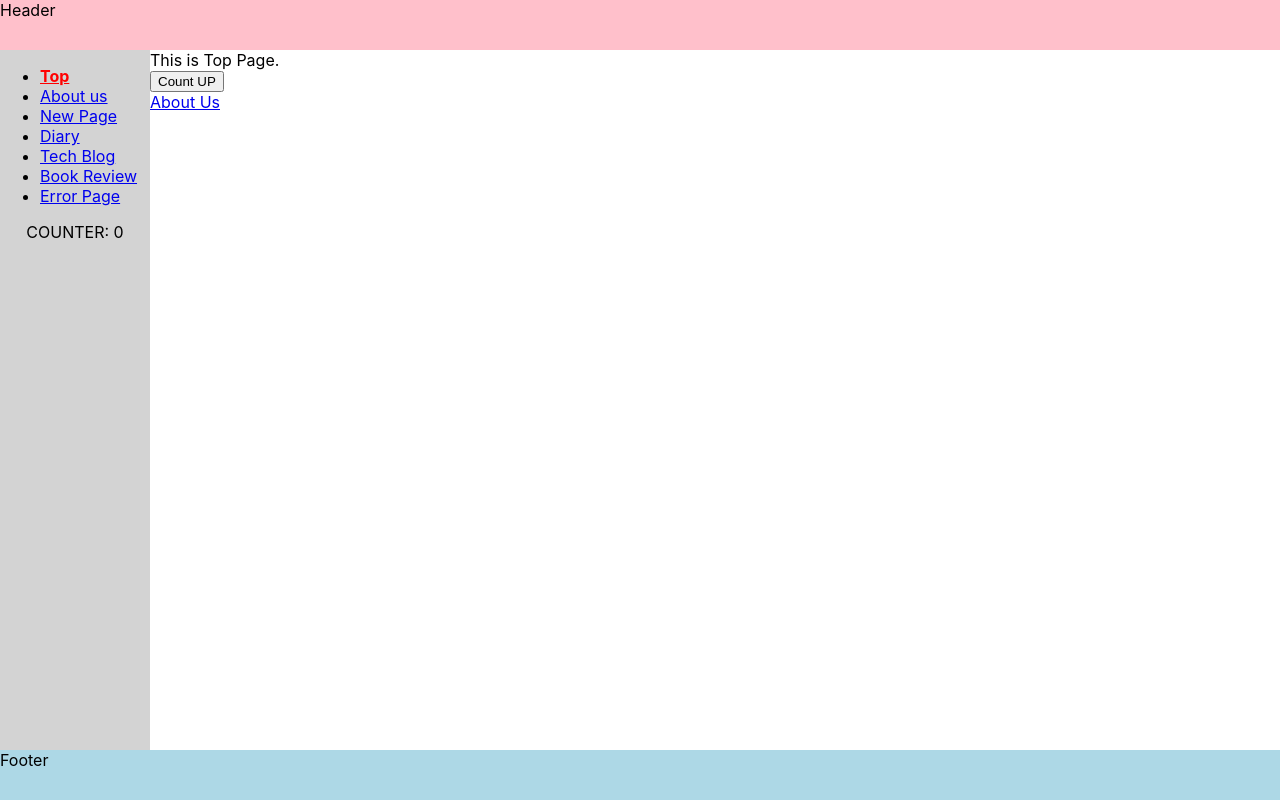
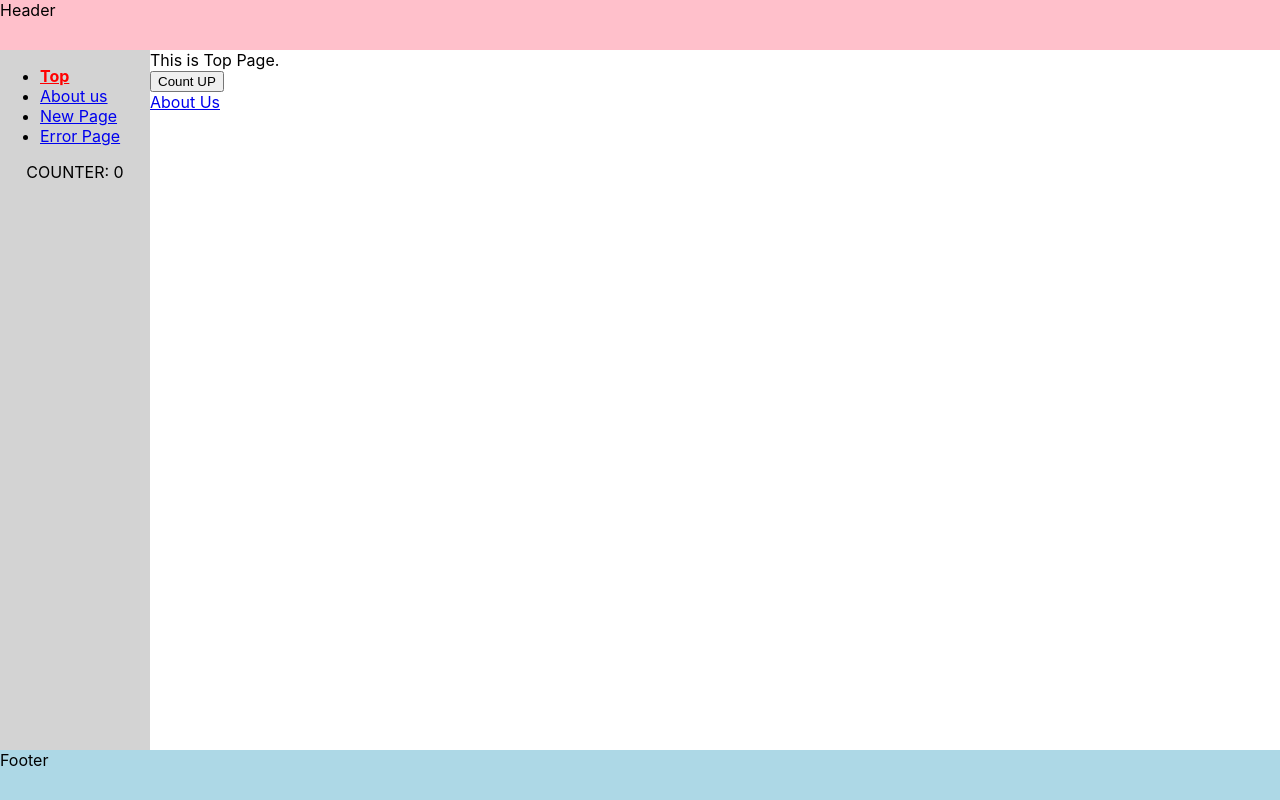
Before and after one commit to kagyuu/ReactExam, a React (Create React App) app in the folder 04_react_router/my-router/: page / in a window 1280 px wide. Built offline with nearby package versions, Linux system fonts and the light colour scheme.

Commit message:
generate menu items from atom family or recoil

```diff
--- a/04_react_router/my-router/src/MenuPage.js
+++ b/04_react_router/my-router/src/MenuPage.js
@@ -1,9 +1,11 @@
 import {NavLink} from 'react-router-dom';
 import {useRecoilValue} from "recoil";
 import {counterAtom} from "./logic/state";
+import {articleListSelector} from "./logic/state";
 
 export default function MenuPage() {
     const count = useRecoilValue(counterAtom);
+    const articleList = useRecoilValue(articleListSelector);
 
     return (
         <>
@@ -11,9 +13,13 @@ export default function MenuPage() {
                 <li><NavLink to="/">Top</NavLink></li>
                 <li><NavLink to="/about">About us</NavLink></li>
                 <li><NavLink to="/edit/0">New Page</NavLink></li>
-                <li><NavLink to="/article/001">Diary</NavLink></li>
-                <li><NavLink to="/article/002">Tech Blog</NavLink></li>
-                <li><NavLink to="/article/003">Book Review</NavLink></li>
+                {articleList.map(article => (
+                    <li key={article.id}>
+                        <NavLink to={`/article/${article.id}`}>
+                            {article.title.substring(0, Math.min(article.title.length, 10))}
+                        </NavLink>
+                    </li>
+                ))}
                 <li><NavLink to="/error/123">Error Page</NavLink></li>
             </ul>
             <p align="center">COUNTER: {count}</p>
--- a/04_react_router/my-router/src/logic/state.js
+++ b/04_react_router/my-router/src/logic/state.js
@@ -31,7 +31,12 @@ export const artilceSelector = selectorFamily({
   },
   set: (id) => ({set}, item) => {
     set(articleAtom(id), item);
-    set(idsAtom, ids => [...ids, id]);
+    set(idsAtom, ids => {
+        if (ids.includes(id)) {
+            return ids;
+        }
+        return [...ids, id];
+    });
   }
 });
 
```
